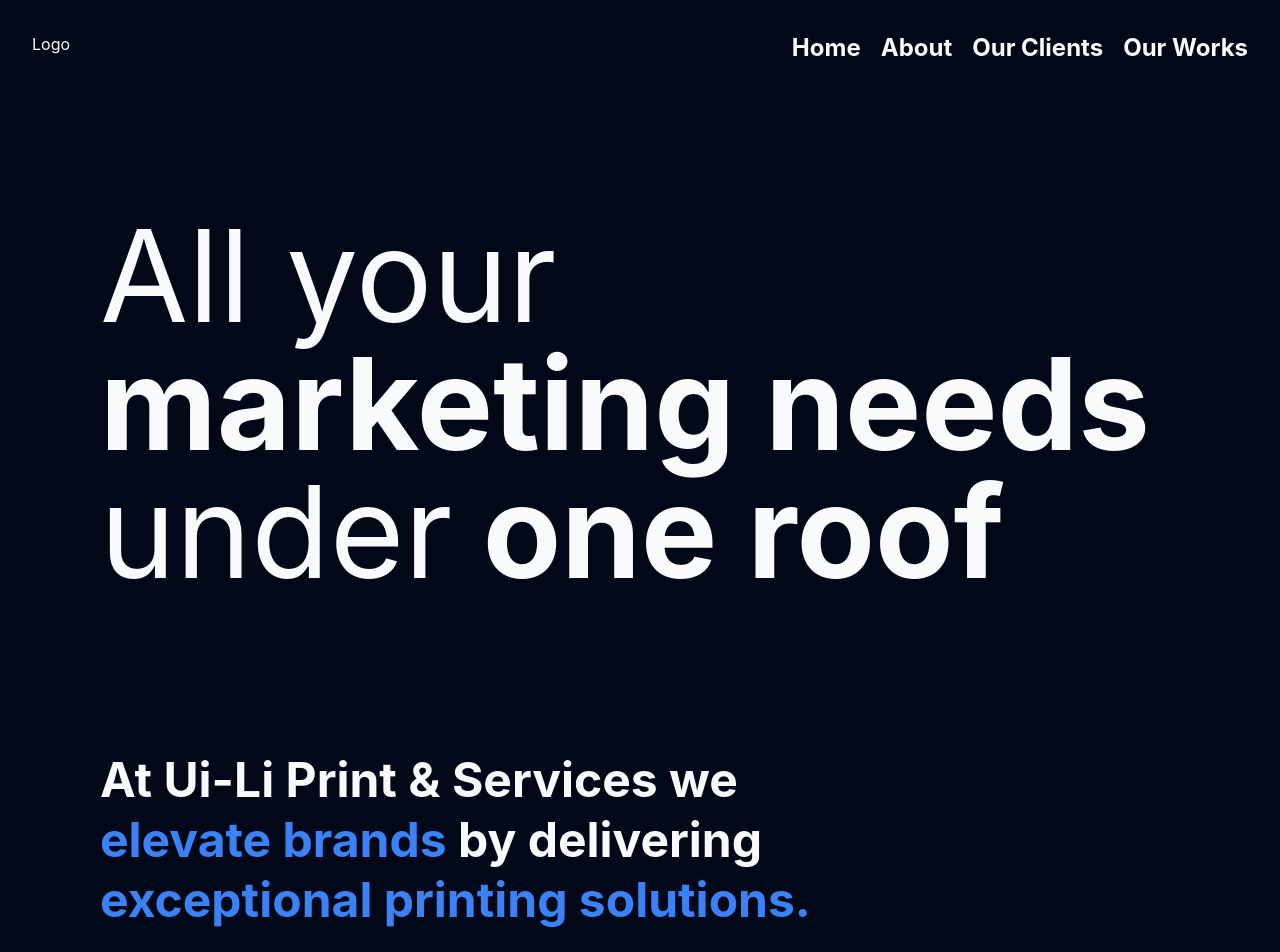
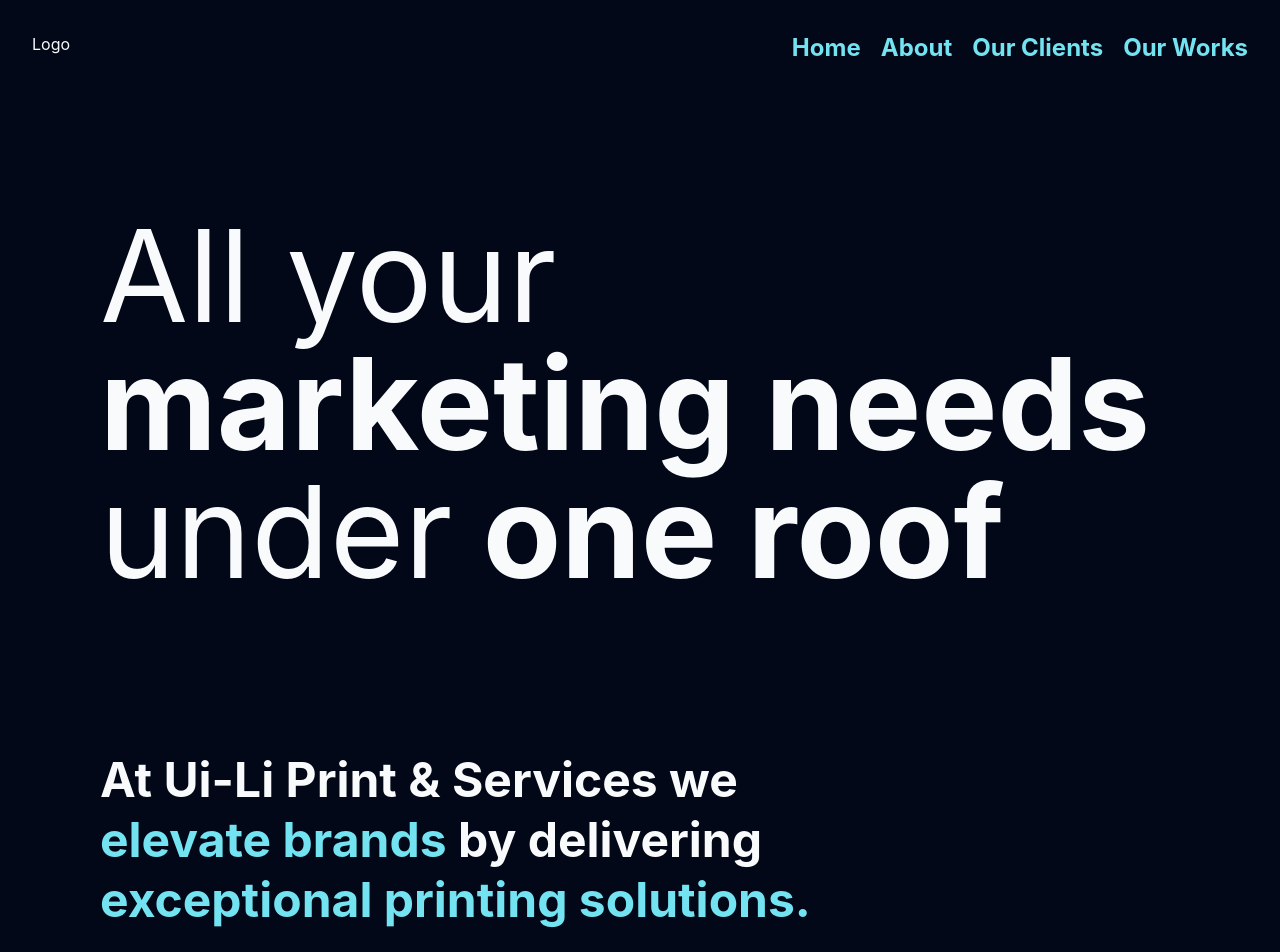
Before and after one commit to seanmarinass/uili-v2, a Next.js app: page / in a window 1280 px wide. Shown: the top 952 px of the page. Built offline with nearby package versions, Linux system fonts and the light colour scheme.

Commit message:
changed primary colour to cyan-400

```diff
--- a/app/globals.css
+++ b/app/globals.css
@@ -42,7 +42,7 @@
     --card-foreground: 210 40% 98%;
     --popover: 222.2 84% 4.9%;
     --popover-foreground: 210 40% 98%;
-    --primary: 217.2 91.2% 59.8%;
+    --primary: 187 83% 70%;
     --primary-foreground: 222.2 47.4% 11.2%;
     --secondary: 217.2 32.6% 17.5%;
     --secondary-foreground: 210 40% 98%;
--- a/components/Navbar.tsx
+++ b/components/Navbar.tsx
@@ -46,7 +46,7 @@
             return (
               <NavigationMenuItem
                 key={index}
-                className="transition-all ease-in-out delay-100 duration-300 hover:text-primary"
+                className="text-primary font-bold"
               >
                 <NavigationMenuTrigger>{label}</NavigationMenuTrigger>
               </NavigationMenuItem>
--- a/package.json
+++ b/package.json
@@ -15,6 +15,7 @@
     "@radix-ui/react-slot": "^1.1.0",
     "class-variance-authority": "^0.7.0",
     "clsx": "^2.1.1",
+    "framer-motion": "^11.11.10",
     "lucide-react": "^0.453.0",
     "next": "15.0.1",
     "react": "^18.3.1",
```
Also changed, not shown: 1 other file (tests, documents, lock files or other folders).
